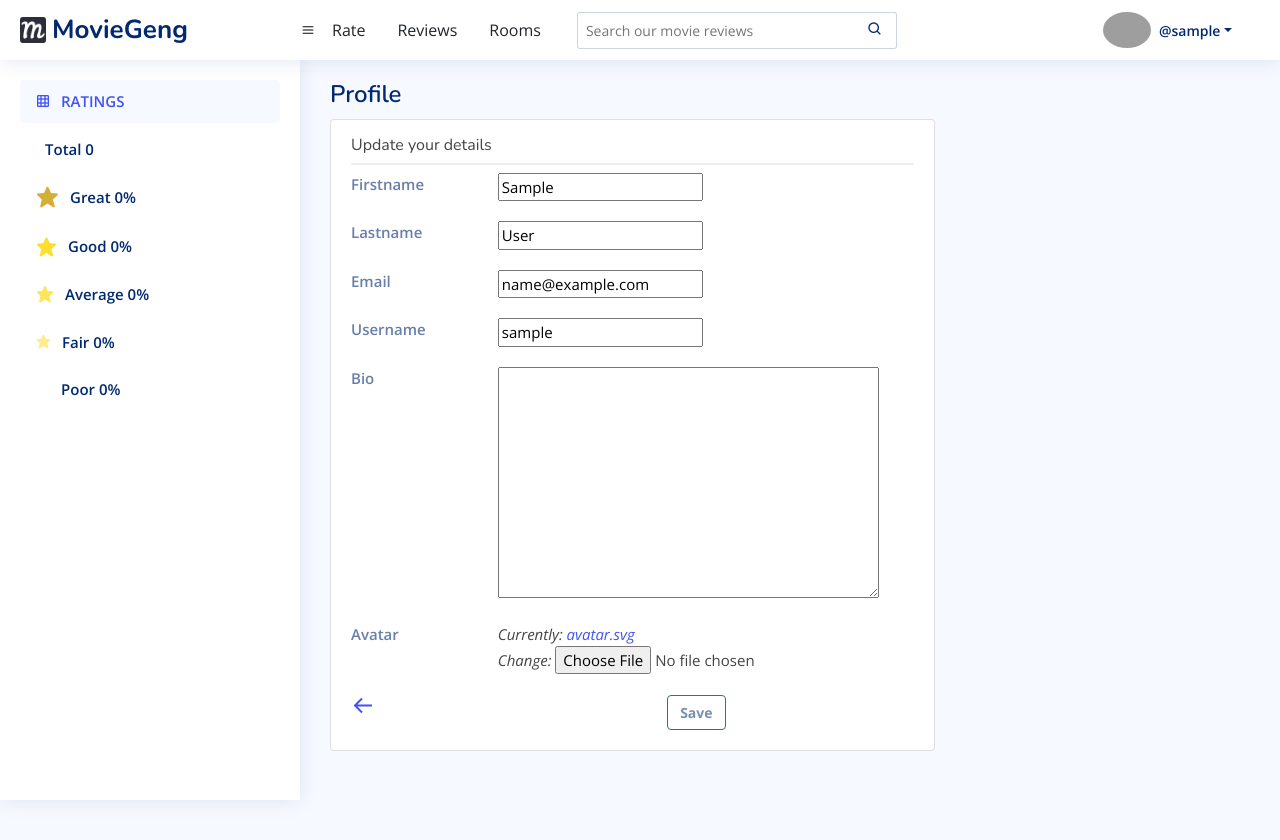
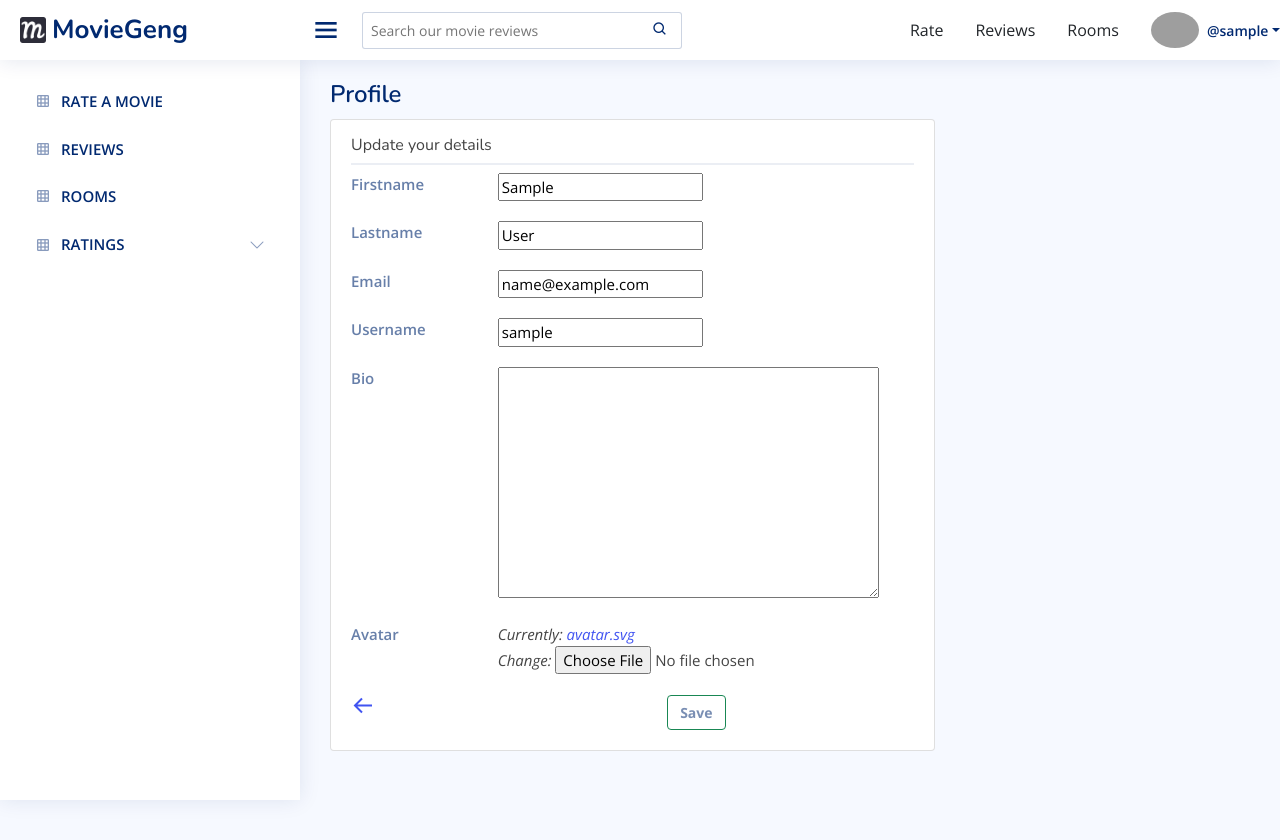
Before and after one commit to securemedjay/MovieGeng, a Django app: page /user-update/ in a window 1280 px wide. Shown: the top 840 px of the page. Run offline with Django 4.2, Linux system fonts and the light colour scheme; the visitor is signed in with stand-in values (Sample User, id 1); some libraries are stand-ins or nearby versions; grey boxes are pictures that could not be loaded.

Commit message:
make mobile responsive

```diff
--- a/base/templates/base/ratings.html
+++ b/base/templates/base/ratings.html
@@ -3,46 +3,74 @@
     <ul class="sidebar-nav" id="sidebar-nav">
 
       <li class="nav-item">
-        <a class="nav-link ">
+        <a class="nav-link collapsed" href="{% url 'base:home' %}">
+          <i class="bx bx-grid"></i>
+          RATE A MOVIE
+        </a>
+      </li>
+
+      <li class="nav-item">
+        <a class="nav-link collapsed" href="{% url 'base:movie-list' %}">
+          <i class="bx bx-grid"></i>
+          REVIEWS
+        </a>
+      </li>
+
+      <li class="nav-item">
+        <a class="nav-link collapsed" href="{% url 'base:room-list' %}">
+          <i class="bx bx-grid"></i>
+          ROOMS
+        </a>
+      </li>
+
+      <li class="nav-item">
+        <a class="nav-link collapsed" data-bs-target="#components-nav" data-bs-toggle="collapse">
           <i class="bx bx-grid"></i>
           <span>RATINGS</span>
+          <i class="bi bi-chevron-down ms-auto"></i>
         </a>
-      </li><!-- End Dashboard Nav -->
-
-      <li class="nav-item">
-        <a class="nav-link collapsed" data-bs-target="#components-nav" href="{% url 'base:movie-list' %}">
-          <i class="bx bx-menu-button-wide"></i><span>Total {{total_movie_reviews}}</span>
-        </a>
-      </li><!-- End All Nav -->
+          <ul id="components-nav" class="nav-content collapse " data-bs-parent="#sidebar-nav">
 
             <li class="nav-item">
               <a class="nav-link collapsed" data-bs-target="#forms-nav" href="{% url 'base:movie-list' %}?w=great">
-          <i class='bx bxs-star' style='color:#D4AF37; font-size:25px;'></i><span class="percentage">Great {{great_percent|floatformat}}%</span>
+                <i class='bx bxs-star' style='color:#D4AF37; font-size:20px;'></i>Great<span class="ms-auto">{{great_percent|floatformat}}%</span>
               </a>
             </li><!-- End Great Nav -->
 
             <li class="nav-item">
               <a class="nav-link collapsed" data-bs-target="#tables-nav" href="{% url 'base:movie-list' %}?w=good">
-          <i class='bx bxs-star' style='color:#FFDE2E; font-size:23px;'></i><span>Good {{good_percent|floatformat}}%</span>
+                <i class='bx bxs-star' style='color:#FFDE2E; font-size:20px;'></i>Good<span class="ms-auto">{{good_percent|floatformat}}%</span>
               </a>
-      </li><!-- End Tables Nav -->
+            </li><!-- End Good Nav -->
 
             <li class="nav-item">
               <a class="nav-link collapsed" data-bs-target="#charts-nav" href="{% url 'base:movie-list' %}?w=average">
-          <i class='bx bxs-star' style='color:#FFE55C; font-size:20px;'></i><span>Average {{average_percent|floatformat}}%</span>
+                <i class='bx bxs-star' style='color:#FFE55C; font-size:20px;'></i>Average<span class="ms-auto">{{average_percent|floatformat}}%</span>
               </a>
-      </li><!-- End Charts Nav -->
+            </li><!-- End Average Nav -->
 
             <li class="nav-item">
               <a class="nav-link collapsed" data-bs-target="#icons-nav" href="{% url 'base:movie-list' %}?w=fair">
-          <i class='bx bxs-star' style='color:#FFED8A; font-size:17px;'></i><span>Fair {{fair_percent|floatformat}}%</span>
+                <i class='bx bxs-star' style='color:#FFED8A; font-size:20px;'></i>Fair<span class="ms-auto">{{fair_percent|floatformat}}%</span>
               </a>
-      </li><!-- End Icons Nav -->
+            </li><!-- End Fair Nav -->
 
             <li class="nav-item">
               <a class="nav-link collapsed" data-bs-target="#icons-nav" href="{% url 'base:movie-list' %}?w=poor">
-          <i class='bx bxs-star' style='color:#ffff'></i><span>Poor {{poor_percent|floatformat}}%</span>
+                <i class='bx bxs-star' style='color:black; font-size:20px;'></i>Poor<span class="ms-auto">{{poor_percent|floatformat}}%</span>
               </a>
-      </li><!-- End Icons Nav -->
+            </li><!-- End Poor Nav -->
+
+            <li>
+              <a class="nav-link collapsed" href="{% url 'base:movie-list' %}">
+                Movies rated<span class="ms-auto">{{total_movie_reviews}}</span>
+              </a>
+            </li>
+          </ul>
+      </li>
+
+      <!-- End Dashboard Nav -->
+
+
     </ul>
 </aside><!-- End Sidebar-->
--- a/movie_geng_project/urls.py
+++ b/movie_geng_project/urls.py
@@ -24,4 +24,5 @@ urlpatterns = [
 ]
 
 # get file path from MEDIA_URL and the file from MEDIA_ROOT
-urlpatterns += static(settings.MEDIA_URL, document_root=settings.MEDIA_ROOT)
+if settings.DEBUG:
+    urlpatterns += static(settings.MEDIA_URL, document_root=settings.MEDIA_ROOT)
--- a/requirements.txt
+++ b/requirements.txt
@@ -4,6 +4,7 @@ certifi==2022.6.15
 charset-normalizer==2.1.0
 dj-database-url==1.0.0
 Django==4.0.6
+django-appconf==1.0.5
 django-on-heroku==1.1.2
 gunicorn==20.1.0
 idna==3.3
--- a/templates/base.html
+++ b/templates/base.html
@@ -31,14 +31,6 @@
   <!-- Boxicon CSS -->
   <link href='https://unpkg.com/boxicons@2.1.2/css/boxicons.min.css' rel='stylesheet'>
 
-  <!-- Fontawesome CSS -->
-  <link href='https://cdn.jsdelivr.net/npm/@fortawesome/fontawesome-free@6.1.1/css/fontawesome.min.css' rel='stylesheet'>
-
-  <!-- Fontawesome JS -->
-  <script src="https://use.fontawesome.com/158b13b1e6.js"></script>
-
-  <!-- Bootstrap Stylesheet -->
-  <!-- <link rel="stylesheet" href="https://cdn.jsdelivr.net/npm/bootstrap@5.1.3/dist/css/bootstrap.min.css" integrity="sha384-1BmE4kWBq78iYhFldvKuhfTAU6auU8tT94WrHftjDbrCEXSU1oBoqyl2QvZ6jIW3" crossorigin="anonymous"> -->
 
   <!-- Template Main CSS File -->
   <link rel="stylesheet" href="{% static 'styles/style.css' %}">
@@ -61,14 +53,9 @@
         <img src="{% static 'images/favicon-32x32.png' %}" alt="logo">
         <span class="d-none d-lg-block">MovieGeng</span>
       </a>
-      <i class='bx bx-menu'></i>
+      <i class='bx bx-menu toggle-sidebar-btn'></i>
     </div><!-- End Logo -->
 
-    <div class="nav col-12 col-md-auto mb-2 justify-content-center mb-md-0">
-        <li><a href="{% url 'base:home' %}" class="nav-link px-10 link-dark">Rate</a></li>
-        <li><a href="{% url 'base:movie-list' %}" class="nav-link px-10 link-dark">Reviews</a></li>
-        <li><a href="{% url 'base:room-list' %}" class="nav-link px-10 link-dark">Rooms</a></li>
-    </div>
 
     <div class="search-bar">
       <form class="search-form d-flex align-items-center" action="{% url 'base:movie-list' %}">
@@ -76,6 +63,8 @@
         <button type="submit" title="Search"><i class="bx bx-search"></i></button>
       </form>
     </div><!-- End Search Bar -->
+
+
 
     <nav class="header-nav ms-auto">
       <ul class="d-flex align-items-center">
@@ -87,8 +76,15 @@
         </li>
         <!-- End Search Icon -->
 
+
         {% if user.is_authenticated %}
-        <li class="nav-item dropdown pe-5">
+        <li class="nav-item dropdown">
+
+            <div class="nav col-12 col-md-auto mb-2 justify-content-center mb-md-0">
+              <li><a href="{% url 'base:home' %}" class="nav-link px-10 link-dark">Rate</a></li>
+              <li><a href="{% url 'base:movie-list' %}" class="nav-link px-10 link-dark">Reviews</a></li>
+              <li><a href="{% url 'base:room-list' %}" class="nav-link px-10 link-dark">Rooms</a></li>
+            </div>
 
             <a class="nav-link nav-profile d-flex align-items-center pe-0" href="" data-bs-toggle="dropdown">
               <img src="{{user.avatar.url}}" alt="Profile-pic" class="rounded-circle">
```
Lines whose indentation alone changed are shown as unchanged.
